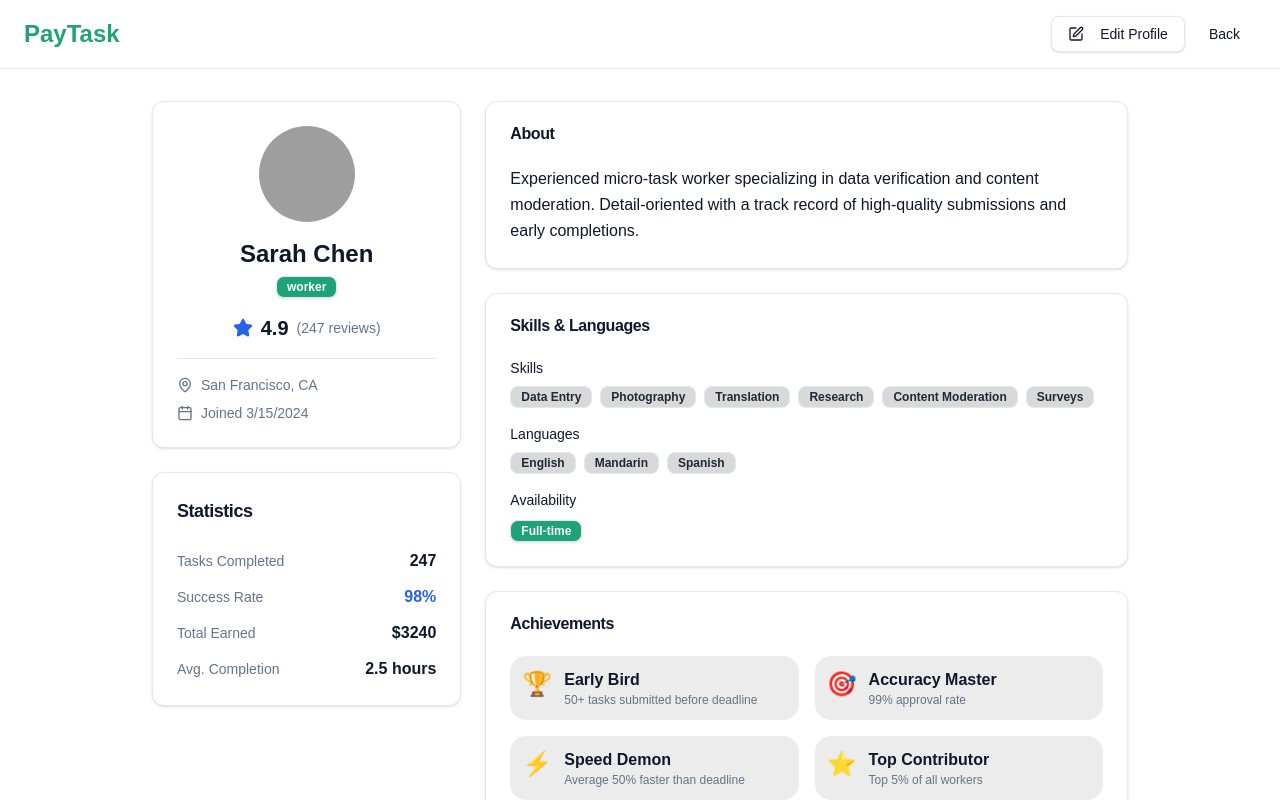
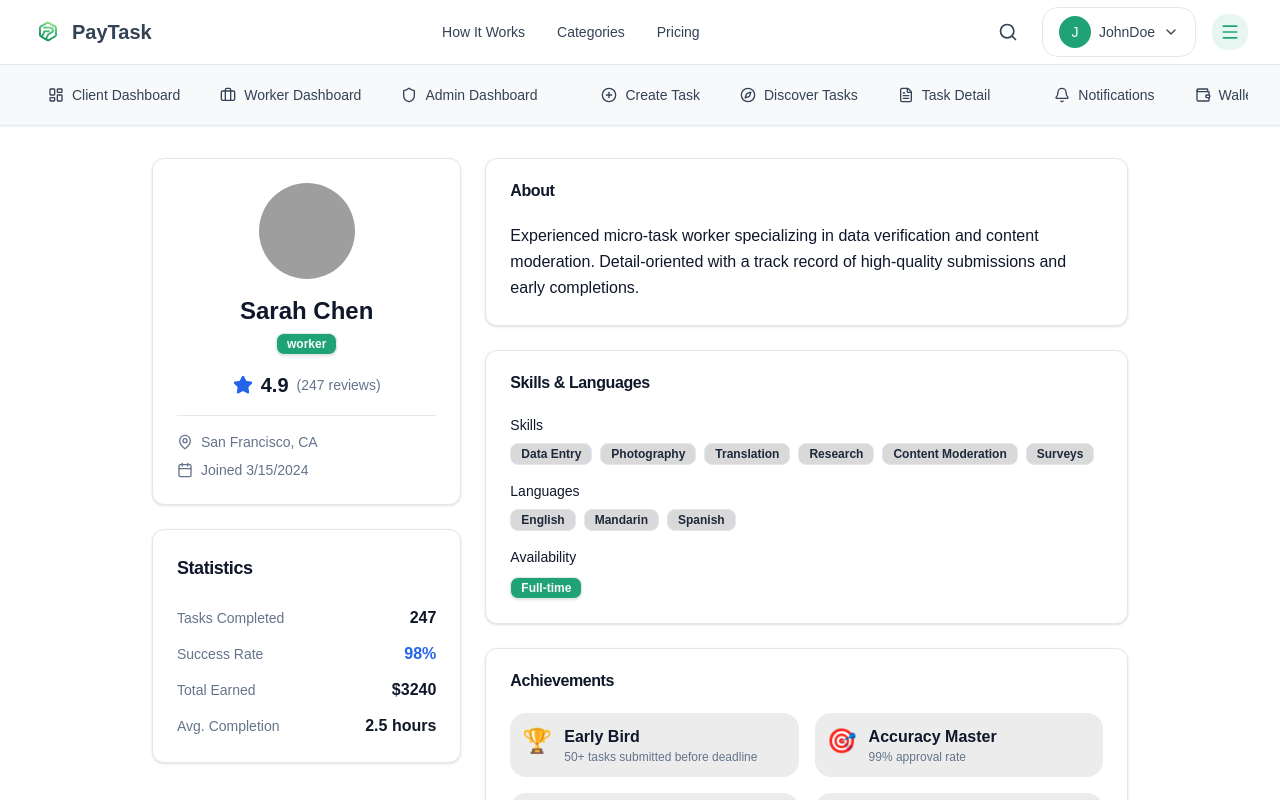
Before and after one commit to DangDuyLe/frontendpaytask, a Next.js app: page /profile in a window 1280 px wide. Shown: the top 800 px of the page. Built offline with nearby package versions, Linux system fonts and the light colour scheme; grey boxes are pictures that could not be loaded.

Commit message:
feat: refactor navigation across multiple pages and implement user dropdown for enhanced user experience

```diff
--- a/src/app/admin-dashboard/dispute/[disputeId]/page.tsx
+++ b/src/app/admin-dashboard/dispute/[disputeId]/page.tsx
@@ -8,6 +8,7 @@ import { Textarea } from "@/components/ui/textarea";
 import { useRouter, useParams } from "next/navigation";
 import { ArrowLeft, AlertTriangle, User, Briefcase, FileText, Calendar, MessageSquare } from "lucide-react";
 import { useState } from "react";
+import Navigation from "@/components/Navigation";
 
 export default function DisputeReview() {
   const router = useRouter();
@@ -129,20 +130,7 @@ export default function DisputeReview() {
 
   return (
     <div className="min-h-screen bg-background">
-      <nav className="sticky top-0 z-50 bg-background border-b border-border">
-        <div className="container mx-auto px-6 py-4">
-          <div className="flex items-center justify-between">
-            <div className="flex items-center gap-3">
-              <h1 className="text-2xl font-bold text-primary">PayTask</h1>
-              <Badge variant="destructive">Admin</Badge>
-            </div>
-            <Button variant="ghost" onClick={() => router.push("/admin-dashboard")}>
-              <ArrowLeft className="h-4 w-4 mr-2" />
-              Back to Dashboard
-            </Button>
-          </div>
-        </div>
-      </nav>
+      <Navigation />
 
       <div className="container mx-auto px-6 py-8">
         <div className="space-y-6">
--- a/src/app/admin-dashboard/page.tsx
+++ b/src/app/admin-dashboard/page.tsx
@@ -14,6 +14,7 @@ import {
 } from "@/components/ui/table";
 import { useRouter } from "next/navigation";
 import { Users, DollarSign, AlertTriangle, TrendingUp, FileText } from "lucide-react";
+import Navigation from "@/components/Navigation";
 
 export default function AdminDashboard() {
   const router = useRouter();
@@ -57,19 +58,7 @@ export default function AdminDashboard() {
 
   return (
     <div className="min-h-screen bg-background">
-      <nav className="sticky top-0 z-50 bg-background border-b border-border">
-        <div className="container mx-auto px-6 py-4">
-          <div className="flex items-center justify-between">
-            <div className="flex items-center gap-3">
-              <h1 className="text-2xl font-bold text-primary">PayTask</h1>
-              <Badge variant="destructive">Admin</Badge>
-            </div>
-            <Button variant="ghost" onClick={() => router.push("/")}>
-              Exit Admin
-            </Button>
-          </div>
-        </div>
-      </nav>
+      <Navigation />
 
       <div className="container mx-auto px-6 py-8">
         <div className="space-y-8">
--- a/src/app/notifications/page.tsx
+++ b/src/app/notifications/page.tsx
@@ -7,6 +7,7 @@ import { Badge } from "@/components/ui/badge";
 import { Tabs, TabsContent, TabsList, TabsTrigger } from "@/components/ui/tabs";
 import { useRouter } from "next/navigation";
 import { Bell, Check, Clock, DollarSign, AlertCircle, Star } from "lucide-react";
+import Navigation from "@/components/Navigation";
 
 export default function Notifications() {
   const router = useRouter();
@@ -148,16 +149,7 @@ export default function Notifications() {
 
   return (
     <div className="min-h-screen bg-background">
-      <nav className="sticky top-0 z-50 bg-background border-b border-border">
-        <div className="container mx-auto px-6 py-4">
-          <div className="flex items-center justify-between">
-            <h1 className="text-2xl font-bold text-primary">PayTask</h1>
-            <Button variant="ghost" onClick={() => router.back()}>
-              Back
-            </Button>
-          </div>
-        </div>
-      </nav>
+      <Navigation />
 
       <div className="container mx-auto px-6 py-8 max-w-4xl">
         <div className="space-y-6">
--- a/src/app/profile/page.tsx
+++ b/src/app/profile/page.tsx
@@ -21,6 +21,7 @@ import {
 import { useRouter } from "next/navigation";
 import { Star, Award, MapPin, Calendar, TrendingUp, CheckCircle, Edit, X } from "lucide-react";
 import { useState } from "react";
+import Navigation from "@/components/Navigation";
 
 export default function Profile() {
   const router = useRouter();
@@ -155,22 +156,7 @@ export default function Profile() {
 
   return (
     <div className="min-h-screen bg-background">
-      <nav className="sticky top-0 z-50 bg-background border-b border-border">
-        <div className="container mx-auto px-6 py-4">
-          <div className="flex items-center justify-between">
-            <h1 className="text-2xl font-bold text-primary">PayTask</h1>
-            <div className="flex gap-2">
-              <Button variant="outline" onClick={handleEditClick}>
-                <Edit className="h-4 w-4 mr-2" />
-                Edit Profile
-              </Button>
-              <Button variant="ghost" onClick={() => router.back()}>
-                Back
-              </Button>
-            </div>
-          </div>
-        </div>
-      </nav>
+      <Navigation />
 
       <div className="container mx-auto px-6 py-8 max-w-5xl">
         <div className="grid grid-cols-1 lg:grid-cols-3 gap-6">
--- a/src/app/settings/page.tsx
+++ b/src/app/settings/page.tsx
@@ -13,6 +13,7 @@ import { Tabs, TabsContent, TabsList, TabsTrigger } from "@/components/ui/tabs";
 import { useRouter } from "next/navigation";
 import { User, Lock, Bell, X } from "lucide-react";
 import { useToast } from "@/hooks/use-toast";
+import Navigation from "@/components/Navigation";
 
 export default function Settings() {
   const router = useRouter();
@@ -95,16 +96,7 @@ export default function Settings() {
 
   return (
     <div className="min-h-screen bg-background">
-      <nav className="sticky top-0 z-50 bg-background border-b border-border">
-        <div className="container mx-auto px-6 py-4">
-          <div className="flex items-center justify-between">
-            <h1 className="text-2xl font-bold text-primary">PayTask</h1>
-            <Button variant="ghost" onClick={() => router.back()}>
-              Back
-            </Button>
-          </div>
-        </div>
-      </nav>
+      <Navigation />
 
       <div className="container mx-auto px-6 py-8 max-w-4xl">
         <h1 className="text-3xl font-bold mb-8">Account Settings</h1>
--- a/src/app/support/page.tsx
+++ b/src/app/support/page.tsx
@@ -19,6 +19,7 @@ import { Tabs, TabsContent, TabsList, TabsTrigger } from "@/components/ui/tabs";
 import { useRouter } from "next/navigation";
 import { MessageSquare, AlertCircle, Clock, CheckCircle } from "lucide-react";
 import { useToast } from "@/hooks/use-toast";
+import Navigation from "@/components/Navigation";
 
 export default function Support() {
   const router = useRouter();
@@ -93,16 +94,7 @@ export default function Support() {
 
   return (
     <div className="min-h-screen bg-background">
-      <nav className="sticky top-0 z-50 bg-background border-b border-border">
-        <div className="container mx-auto px-6 py-4">
-          <div className="flex items-center justify-between">
-            <h1 className="text-2xl font-bold text-primary">PayTask</h1>
-            <Button variant="ghost" onClick={() => router.back()}>
-              Back
-            </Button>
-          </div>
-        </div>
-      </nav>
+      <Navigation />
 
       <div className="container mx-auto px-6 py-8 max-w-5xl">
         <div className="space-y-6">
--- a/src/app/support/ticket/[ticketId]/page.tsx
+++ b/src/app/support/ticket/[ticketId]/page.tsx
@@ -9,6 +9,7 @@ import { Input } from "@/components/ui/input";
 import { useRouter, useParams } from "next/navigation";
 import { ArrowLeft, MessageSquare, User, FileText, Calendar, Send, Clock, CheckCircle, AlertCircle, Paperclip } from "lucide-react";
 import { useState } from "react";
+import Navigation from "@/components/Navigation";
 
 export default function TicketDetail() {
   const router = useRouter();
@@ -235,19 +236,7 @@ export default function TicketDetail() {
 
   return (
     <div className="min-h-screen bg-background">
-      <nav className="sticky top-0 z-50 bg-background border-b border-border">
-        <div className="container mx-auto px-6 py-4">
-          <div className="flex items-center justify-between">
-            <div className="flex items-center gap-3">
-              <h1 className="text-2xl font-bold text-primary">PayTask</h1>
-            </div>
-            <Button variant="ghost" onClick={() => router.push("/support")}>
-              <ArrowLeft className="h-4 w-4 mr-2" />
-              Back to Support
-            </Button>
-          </div>
-        </div>
-      </nav>
+      <Navigation />
 
       <div className="container mx-auto px-6 py-8 max-w-6xl">
         <div className="space-y-6">
--- a/src/app/wallet/page.tsx
+++ b/src/app/wallet/page.tsx
@@ -17,6 +17,7 @@ import {
 import { useRouter } from "next/navigation";
 import { Wallet as WalletIcon, ArrowUpRight, ArrowDownLeft, Copy, ExternalLink } from "lucide-react";
 import { useToast } from "@/hooks/use-toast";
+import Navigation from "@/components/Navigation";
 
 export default function Wallet() {
   const router = useRouter();
@@ -33,7 +34,7 @@ export default function Wallet() {
       {
         id: "1",
         type: "credit",
-        amount: 25.00,
+        amount: 5.00,
         description: "Task completion - Menu verification",
         date: "2025-10-26T14:30:00",
         status: "completed",
@@ -113,16 +114,7 @@ export default function Wallet() {
 
   return (
     <div className="min-h-screen bg-background">
-      <nav className="sticky top-0 z-50 bg-background border-b border-border">
-        <div className="container mx-auto px-6 py-4">
-          <div className="flex items-center justify-between">
-            <h1 className="text-2xl font-bold text-primary">PayTask</h1>
-            <Button variant="ghost" onClick={() => router.back()}>
-              Back
-            </Button>
-          </div>
-        </div>
-      </nav>
+      <Navigation />
 
       <div className="container mx-auto px-6 py-8 max-w-6xl">
         <div className="space-y-6">
--- a/src/components/Navigation.tsx
+++ b/src/components/Navigation.tsx
@@ -4,10 +4,16 @@ import Link from 'next/link';
 import { Search, LayoutDashboard, PlusCircle, Compass, User, UserPlus, Briefcase, Menu, X, Bell, Wallet, Settings, Shield, HelpCircle, FileText, ClipboardCheck } from 'lucide-react';
 import { motion, useScroll, useTransform } from 'framer-motion';
 import { useState } from 'react';
+import UserDropdown from './UserDropdown';
 
 export default function Navigation() {
   const [mobileMenuOpen, setMobileMenuOpen] = useState(false);
   const [secondaryNavOpen, setSecondaryNavOpen] = useState(true);
+
+  // Mock authentication state - replace with real auth later
+  const [isLoggedIn, setIsLoggedIn] = useState(true); // Set to true to see the dropdown
+  const [username, setUsername] = useState('JohnDoe'); // Mock username
+
   const { scrollY } = useScroll();
 
   // Create parallax effect for navbar background
@@ -22,6 +28,12 @@ export default function Navigation() {
     [0, 100],
     ['0px 1px 2px rgba(0, 0, 0, 0.05)', '0px 4px 12px rgba(0, 0, 0, 0.1)']
   );
+
+  const handleLogout = () => {
+    setIsLoggedIn(false);
+    setUsername('');
+    // Add your logout logic here (clear tokens, redirect, etc.)
+  };
 
   return (
     <motion.nav
@@ -112,6 +124,17 @@ export default function Navigation() {
               </Link>
             </motion.div>
 
+            {/* Show User Dropdown if logged in, otherwise show Sign In / Get Started */}
+            {isLoggedIn ? (
+              <motion.div
+                initial={{ opacity: 0, x: 20 }}
+                animate={{ opacity: 1, x: 0 }}
+                transition={{ duration: 0.4, delay: 0.4 }}
+              >
+                <UserDropdown username={username} onLogout={handleLogout} />
+              </motion.div>
+            ) : (
+              <>
                 <motion.div
                   initial={{ opacity: 0, x: 20 }}
                   animate={{ opacity: 1, x: 0 }}
@@ -156,6 +179,8 @@ export default function Navigation() {
                     </motion.button>
                   </Link>
                 </motion.div>
+              </>
+            )}
 
             {/* Toggle Secondary Nav Button */}
             <motion.div
--- /dev/null
+++ b/src/components/UserDropdown.tsx
@@ -0,0 +1,159 @@
+'use client';
+
+import Link from 'next/link';
+import { User, Wallet, Settings, LogOut, ChevronDown } from 'lucide-react';
+import { motion, AnimatePresence } from 'framer-motion';
+import { useState, useRef, useEffect } from 'react';
+
+interface UserDropdownProps {
+  username: string;
+  onLogout?: () => void;
+}
+
+export default function UserDropdown({ username, onLogout }: UserDropdownProps) {
+  const [isOpen, setIsOpen] = useState(false);
+  const dropdownRef = useRef<HTMLDivElement>(null);
+
+  // Close dropdown when clicking outside
+  useEffect(() => {
+    const handleClickOutside = (event: MouseEvent) => {
+      if (dropdownRef.current && !dropdownRef.current.contains(event.target as Node)) {
+        setIsOpen(false);
+      }
+    };
+
+    if (isOpen) {
+      document.addEventListener('mousedown', handleClickOutside);
+    }
+
+    return () => {
+      document.removeEventListener('mousedown', handleClickOutside);
+    };
+  }, [isOpen]);
+
+  const menuItems = [
+    {
+      href: '/profile',
+      icon: User,
+      label: 'Profile',
+      description: 'View and edit your profile'
+    },
+    {
+      href: '/wallet',
+      icon: Wallet,
+      label: 'Wallet',
+      description: 'Manage your funds'
+    },
+    {
+      href: '/settings',
+      icon: Settings,
+      label: 'Settings',
+      description: 'Account preferences'
+    }
+  ];
+
+  const handleLogout = () => {
+    setIsOpen(false);
+    onLogout?.();
+  };
+
+  return (
+    <div className="relative" ref={dropdownRef}>
+      {/* User Button */}
+      <motion.button
+        onClick={() => setIsOpen(!isOpen)}
+        className="flex items-center gap-2 px-4 py-2 rounded-lg border border-gray-200 bg-white hover:border-gray-300 transition-colors"
+        whileHover={{ scale: 1.02 }}
+        whileTap={{ scale: 0.98 }}
+      >
+        {/* Avatar */}
+        <div
+          className="w-8 h-8 rounded-full flex items-center justify-center text-white font-medium text-sm"
+          style={{ backgroundColor: '#20A277' }}
+        >
+          {username.charAt(0).toUpperCase()}
+        </div>
+
+        {/* Username */}
+        <span className="font-medium text-sm" style={{ color: '#344256' }}>
+          {username}
+        </span>
+
+        {/* Chevron Icon */}
+        <motion.div
+          animate={{ rotate: isOpen ? 180 : 0 }}
+          transition={{ duration: 0.2 }}
+        >
+          <ChevronDown className="w-4 h-4" style={{ color: '#344256' }} />
+        </motion.div>
+      </motion.button>
+
+      {/* Dropdown Menu */}
+      <AnimatePresence>
+        {isOpen && (
+          <motion.div
+            className="absolute right-0 mt-2 w-64 bg-white rounded-lg shadow-lg border border-gray-200 overflow-hidden"
+            initial={{ opacity: 0, y: -10, scale: 0.95 }}
+            animate={{ opacity: 1, y: 0, scale: 1 }}
+            exit={{ opacity: 0, y: -10, scale: 0.95 }}
+            transition={{ duration: 0.2 }}
+          >
+            {/* User Info Header */}
+            <div className="px-4 py-3 border-b border-gray-100 bg-gray-50">
+              <p className="text-sm font-medium" style={{ color: '#344256' }}>
+                Signed in as
+              </p>
+              <p className="text-sm font-semibold" style={{ color: '#20A277' }}>
+                {username}
+              </p>
+            </div>
+
+            {/* Menu Items */}
+            <div className="py-2">
+              {menuItems.map((item, index) => (
+                <Link key={item.href} href={item.href} onClick={() => setIsOpen(false)}>
+                  <motion.div
+                    className="flex items-start gap-3 px-4 py-3 hover:bg-gray-50 transition-colors cursor-pointer"
+                    initial={{ opacity: 0, x: -10 }}
+                    animate={{ opacity: 1, x: 0 }}
+                    transition={{ duration: 0.2, delay: index * 0.05 }}
+                    whileHover={{ x: 4 }}
+                  >
+                    <item.icon className="w-5 h-5 mt-0.5" style={{ color: '#20A277' }} />
+                    <div className="flex-1">
+                      <p className="text-sm font-medium" style={{ color: '#344256' }}>
+                        {item.label}
+                      </p>
+                      <p className="text-xs text-gray-500">
+                        {item.description}
+                      </p>
+                    </div>
+                  </motion.div>
+                </Link>
+              ))}
+            </div>
+
+            {/* Logout Button */}
+            <div className="border-t border-gray-100">
+              <motion.button
+                onClick={handleLogout}
+                className="w-full flex items-center gap-3 px-4 py-3 hover:bg-red-50 transition-colors text-left"
+                whileHover={{ x: 4 }}
+              >
+                <LogOut className="w-5 h-5" style={{ color: '#EF4444' }} />
+                <div className="flex-1">
+                  <p className="text-sm font-medium text-red-600">
+                    Logout
+                  </p>
+                  <p className="text-xs text-gray-500">
+                    Sign out of your account
+                  </p>
+                </div>
+              </motion.button>
+            </div>
+          </motion.div>
+        )}
+      </AnimatePresence>
+    </div>
+  );
+}
```
Lines whose indentation alone changed are shown as unchanged.
